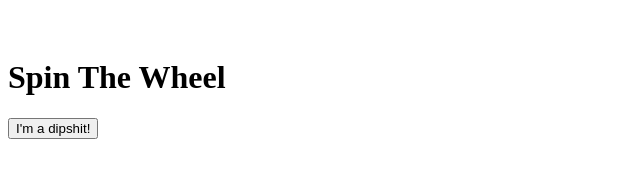
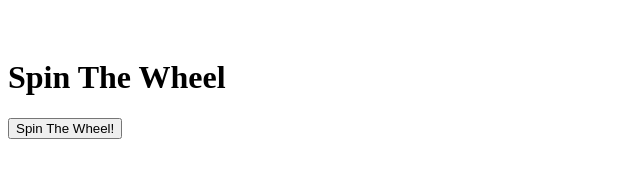
Before and after one commit to devlaf/home-automation-crap, a plain HTML site: page simple_server/index.html in a window 1280 px wide. Shown: the full height of the page, 0-640 px from the left. Drawn offline with Linux system fonts and the light colour scheme.

Commit message:
Update button txt

```diff
--- a/simple_server/index.html
+++ b/simple_server/index.html
@@ -11,7 +11,7 @@
 <body>
   <div class="container">
     <h1>Spin The Wheel</h1>
-    <p><input type="button" id="sendit" name="sendit" value="I'm a dipshit!" onclick="sendit()"/></p>
+    <p><input type="button" id="sendit" name="sendit" value="Spin The Wheel!" onclick="sendit()"/></p>
   </div>
 </body>
 
```
